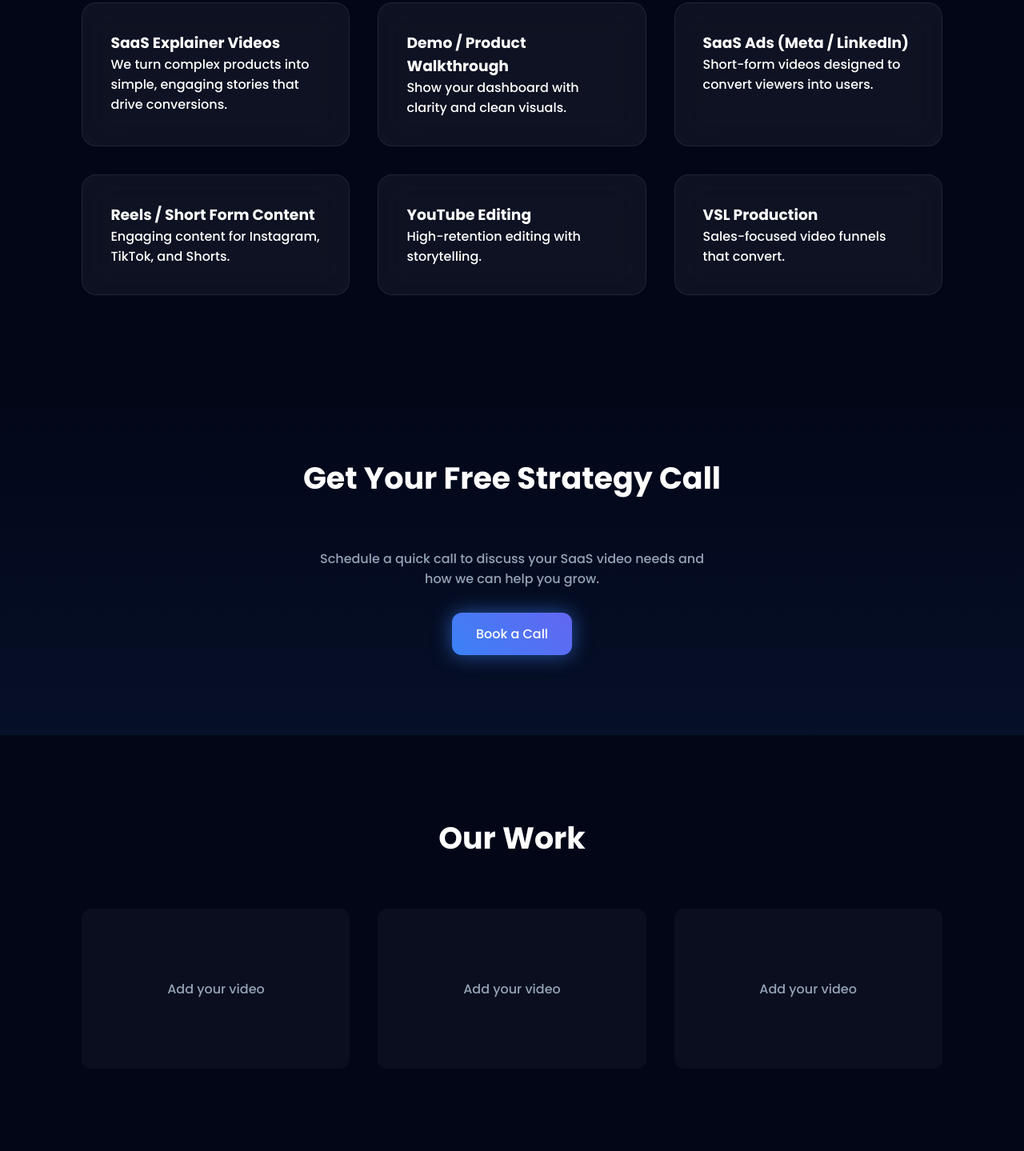
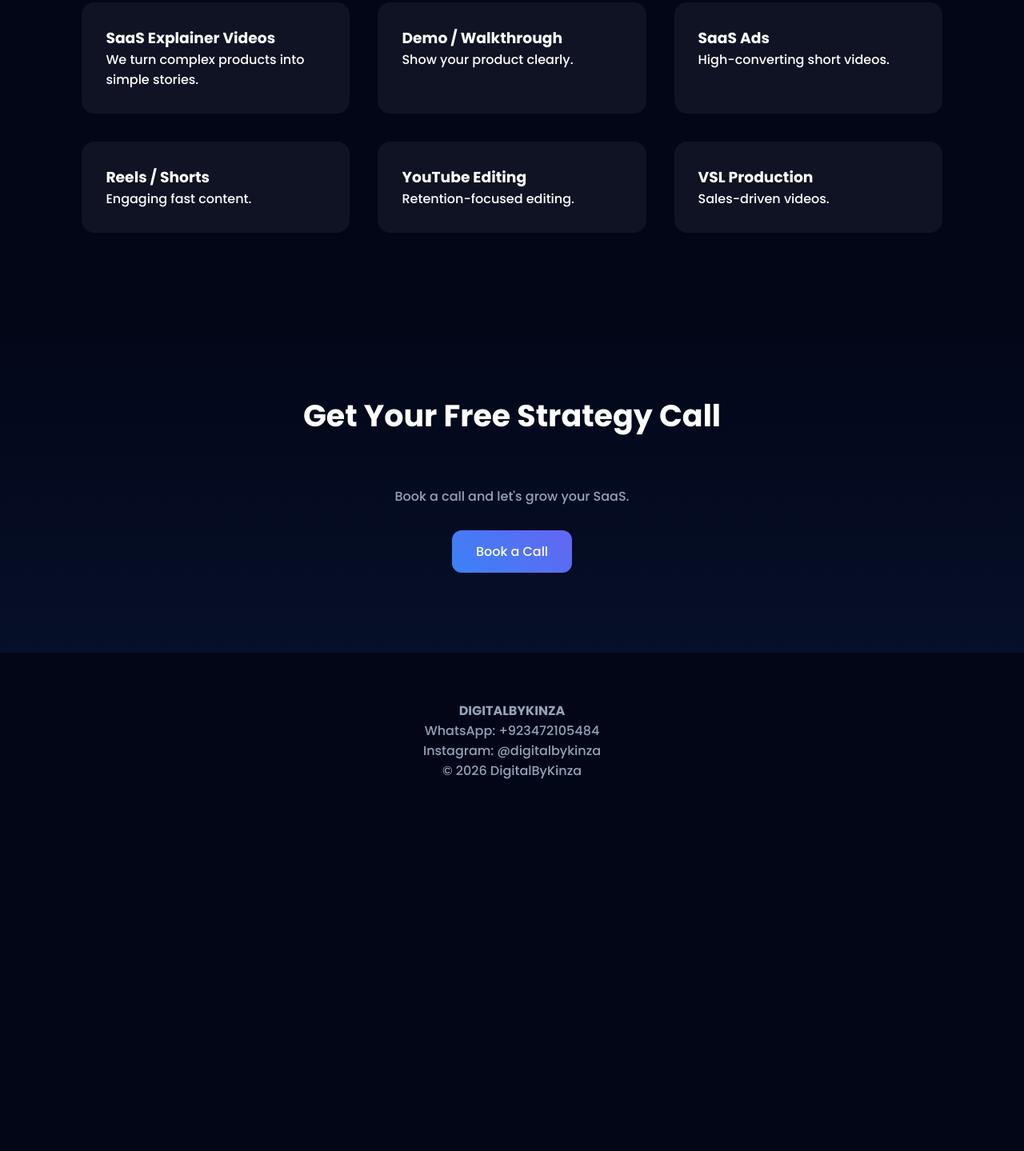
Before and after one commit to kinzabaig/digitalbykinza, a plain HTML site: page index.html in a window 1280 px wide. Shown: the part 1014-2453 px from the top of the page at 80% size. After the commit the page ends 2050 px from the top, so only its background shows below. Drawn offline with Linux system fonts and the light colour scheme.

Commit message:
Update index.html

```diff
--- a/index.html
+++ b/index.html
@@ -14,11 +14,10 @@
 body{
 font-family:Poppins,sans-serif;
 color:white;
-overflow-x:hidden;
 background:#020617;
 }
 
-/* HERO BACKGROUND IMAGE */
+/* HERO WITH REAL IMAGE */
 .hero{
 min-height:100vh;
 display:flex;
@@ -28,10 +27,10 @@ align-items:center;
 text-align:center;
 padding:120px 20px;
 position:relative;
-background:url('bg.jpg') center/cover no-repeat;
+background:url('bg.jpg') no-repeat center center/cover;
 }
 
-/* DARK OVERLAY */
+/* LIGHT OVERLAY ONLY FOR TEXT VISIBILITY */
 .hero::before{
 content:"";
 position:absolute;
@@ -39,11 +38,10 @@ top:0;
 left:0;
 width:100%;
 height:100%;
-background:linear-gradient(to bottom, rgba(2,6,23,0.8), rgba(2,6,23,0.95));
+background:rgba(2,6,23,0.4); /* LIGHT overlay */
 z-index:0;
 }
 
-/* CONTENT ABOVE IMAGE */
 .hero *{
 position:relative;
 z-index:1;
@@ -59,7 +57,7 @@ color:#60a5fa;
 }
 
 .hero p{
-color:#cbd5e1;
+color:#e2e8f0;
 max-width:650px;
 margin-top:20px;
 font-size:18px;
@@ -74,8 +72,8 @@ padding:20px 8%;
 display:flex;
 justify-content:space-between;
 align-items:center;
-background:rgba(2,6,23,0.7);
-backdrop-filter:blur(10px);
+background:rgba(2,6,23,0.6);
+backdrop-filter:blur(8px);
 z-index:1000;
 }
 
@@ -86,7 +84,7 @@ text-decoration:none;
 }
 
 .cta{
-background:linear-gradient(45deg,#3b82f6,#6366f1);
+background:#3b82f6;
 padding:10px 18px;
 border-radius:8px;
 }
@@ -100,7 +98,6 @@ color:white;
 text-decoration:none;
 display:inline-block;
 margin-top:30px;
-box-shadow:0 0 25px rgba(59,130,246,0.6);
 }
 
 /* SECTIONS */
@@ -116,37 +113,13 @@ gap:35px;
 
 .card{
 background:rgba(255,255,255,0.05);
-backdrop-filter:blur(20px);
-border:1px solid rgba(255,255,255,0.08);
-padding:35px;
-border-radius:18px;
-}
-
-/* PORTFOLIO */
-.portfolio-card{
-height:200px;
-display:flex;
-align-items:center;
-justify-content:center;
-background:rgba(255,255,255,0.03);
-border-radius:12px;
-color:#94a3b8;
+padding:30px;
+border-radius:16px;
 }
 
 /* BOOK SECTION */
 #book{
 background:linear-gradient(180deg, transparent, rgba(59,130,246,0.08));
-}
-
-/* CONTACT */
-input, textarea{
-padding:14px;
-width:100%;
-margin:10px 0;
-border-radius:10px;
-border:none;
-background:#111827;
-color:white;
 }
 
 /* FOOTER */
@@ -183,45 +156,33 @@ color:#94a3b8;
 <h2>Our Services</h2>
 <div class="cards">
 
-<div class="card"><h3>SaaS Explainer Videos</h3><p>We turn complex products into simple, engaging stories that drive conversions.</p></div>
+<div class="card"><h3>SaaS Explainer Videos</h3><p>We turn complex products into simple stories.</p></div>
 
-<div class="card"><h3>Demo / Product Walkthrough</h3><p>Show your dashboard with clarity and clean visuals.</p></div>
+<div class="card"><h3>Demo / Walkthrough</h3><p>Show your product clearly.</p></div>
 
-<div class="card"><h3>SaaS Ads (Meta / LinkedIn)</h3><p>Short-form videos designed to convert viewers into users.</p></div>
+<div class="card"><h3>SaaS Ads</h3><p>High-converting short videos.</p></div>
 
-<div class="card"><h3>Reels / Short Form Content</h3><p>Engaging content for Instagram, TikTok, and Shorts.</p></div>
+<div class="card"><h3>Reels / Shorts</h3><p>Engaging fast content.</p></div>
 
-<div class="card"><h3>YouTube Editing</h3><p>High-retention editing with storytelling.</p></div>
+<div class="card"><h3>YouTube Editing</h3><p>Retention-focused editing.</p></div>
 
-<div class="card"><h3>VSL Production</h3><p>Sales-focused video funnels that convert.</p></div>
+<div class="card"><h3>VSL Production</h3><p>Sales-driven videos.</p></div>
 
 </div>
 </section>
 
-<!-- BOOK CALL -->
+<!-- BOOK -->
 <section id="book">
 <h2>Get Your Free Strategy Call</h2>
 
-<div style="display:flex;flex-direction:column;align-items:center;text-align:center;">
-<p style="color:#94a3b8; max-width:500px;">
-Schedule a quick call to discuss your SaaS video needs and how we can help you grow.
-</p>
+<div style="text-align:center;">
+<p style="color:#94a3b8;">Book a call and let's grow your SaaS.</p>
 
 <a href="https://calendly.com/kinzabaig995/30min" target="_blank" class="btn">
 Book a Call
 </a>
 </div>
 
-</section>
-
-<!-- PORTFOLIO -->
-<section id="portfolio">
-<h2>Our Work</h2>
-<div class="cards">
-<div class="portfolio-card">Add your video</div>
-<div class="portfolio-card">Add your video</div>
-<div class="portfolio-card">Add your video</div>
-</div>
 </section>
 
 <footer>
```
